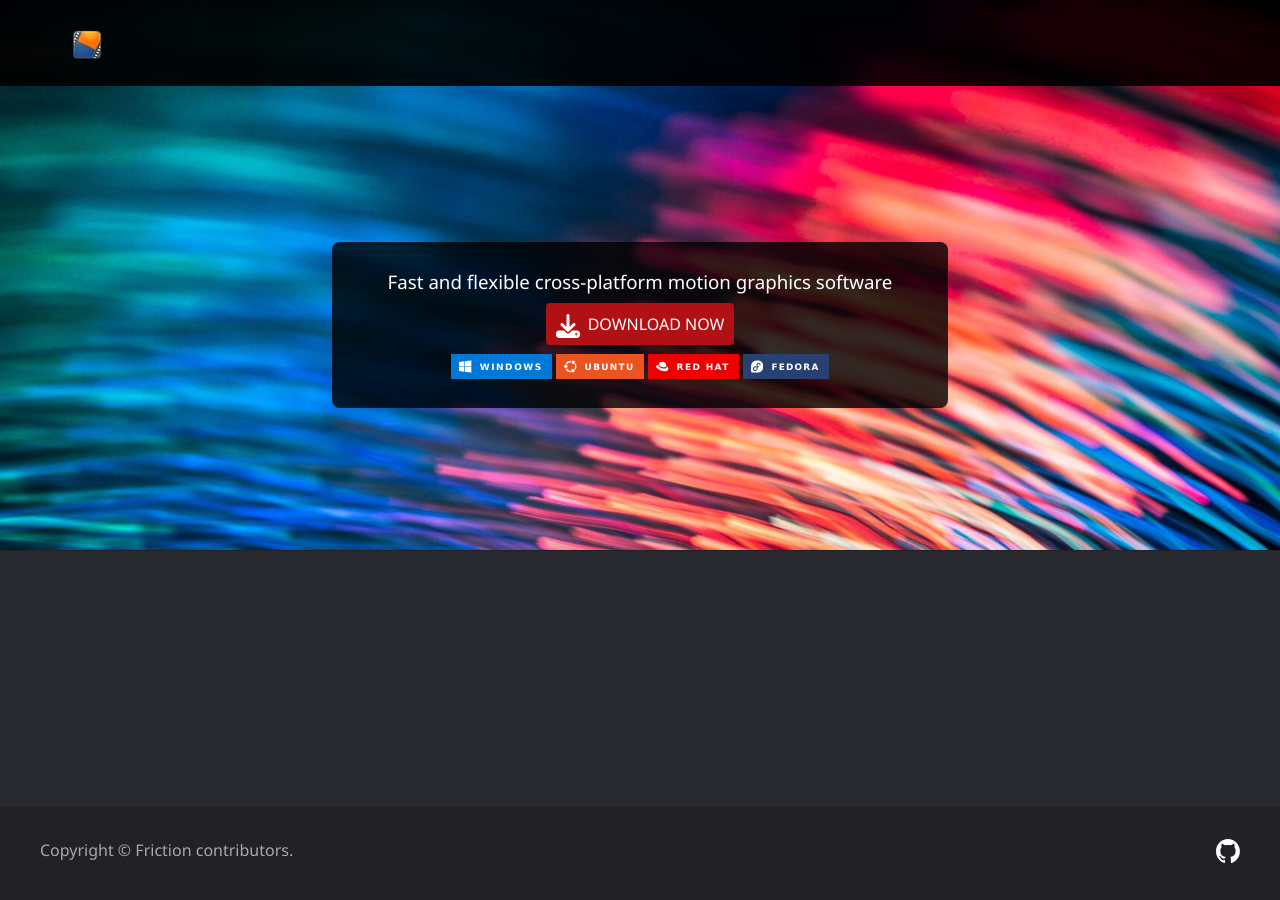
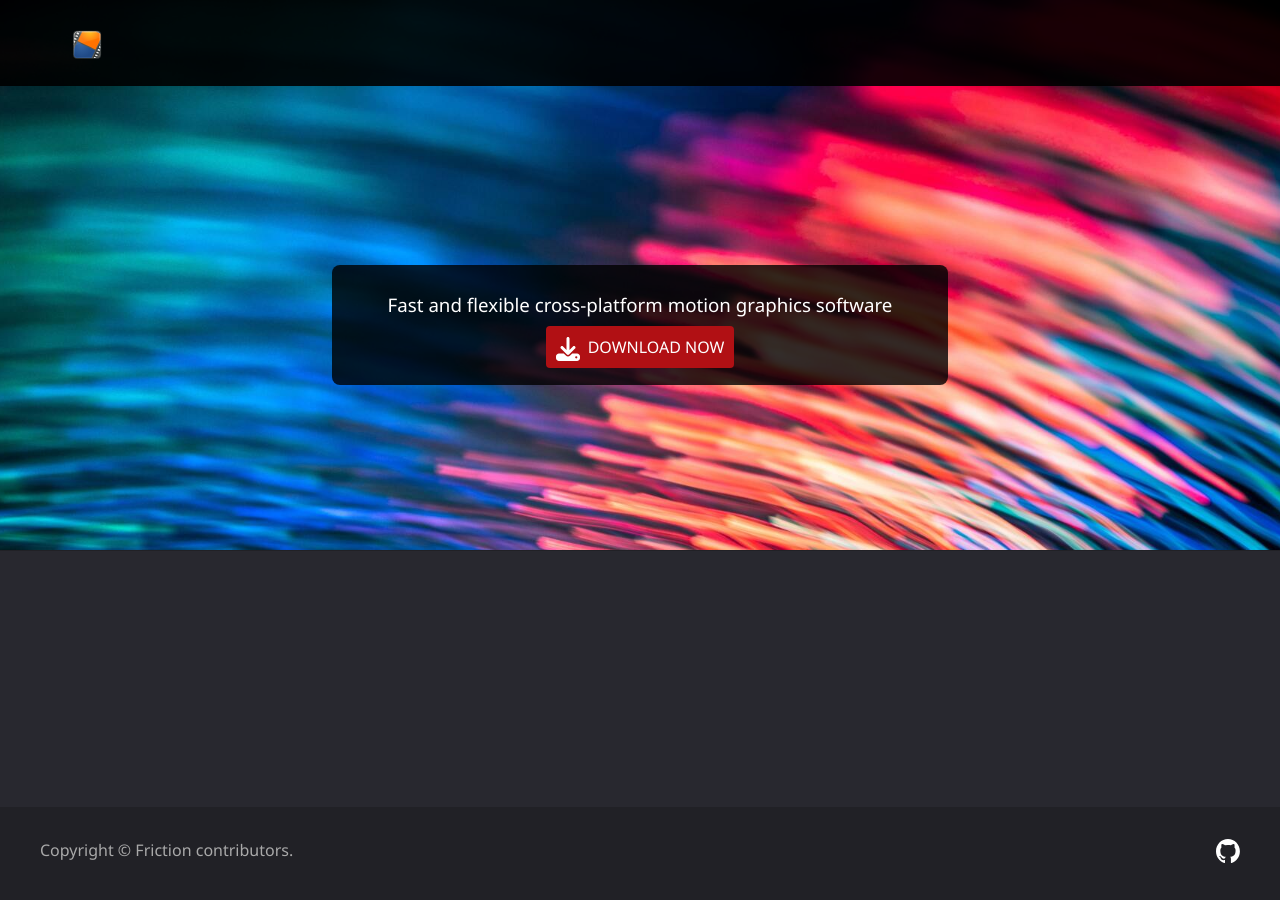
Before and after one commit to friction2d/friction2d.github.io, a Jekyll site: the page built from index.md, in a window 1280 px wide. Built offline with Jekyll 4.4.1, drawn with Linux system fonts in a browser that asks for light colours.

Commit message:
Update default.html

```diff
--- a/_layouts/default.html
+++ b/_layouts/default.html
@@ -50,10 +50,10 @@
                 <h3>Fast and flexible cross-platform motion graphics software</h3>
                 <a class="btn" target="_blank" href="https://github.com/friction2d/friction/releases/latest"><img src="{{ site.url }}/assets/download.svg" height="24" />Download now</a>
                 <p>
-                    <img class="distro" src="{{ site.url }}/assets/windows.svg" />
+                    <!-- <img class="distro" src="{{ site.url }}/assets/windows.svg" />
                     <img class="distro" src="{{ site.url }}/assets/ubuntu.svg" />
                     <img class="distro" src="{{ site.url }}/assets/redhat.svg" />
-                    <img class="distro" src="{{ site.url }}/assets/fedora.svg" />
+                    <img class="distro" src="{{ site.url }}/assets/fedora.svg" /> -->
                 </p>
                 </div>
         </div>
```
